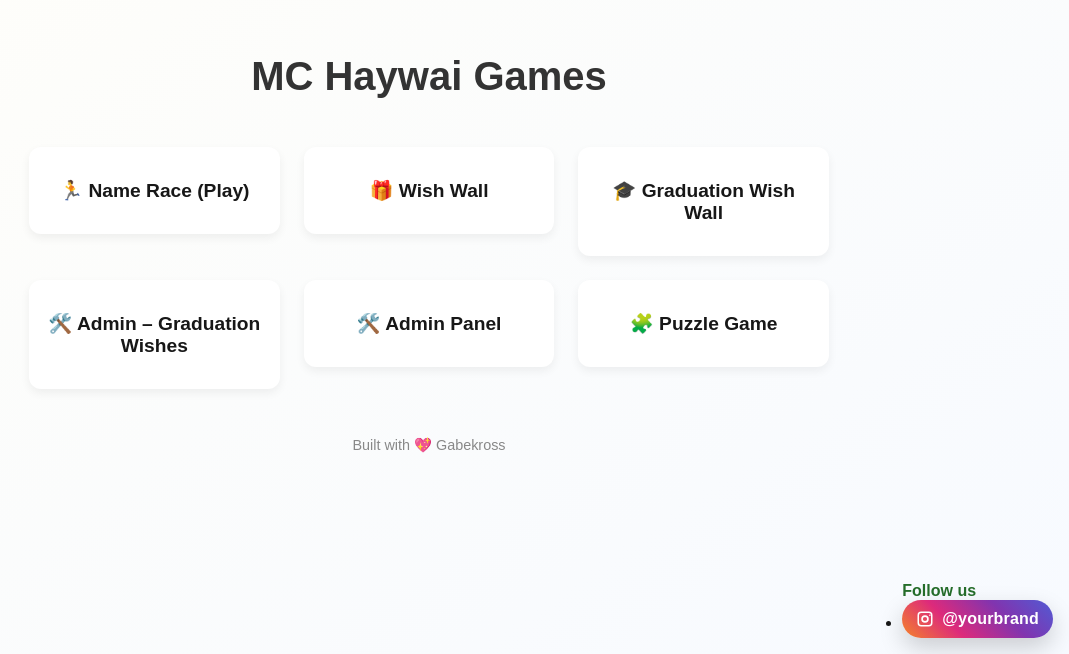
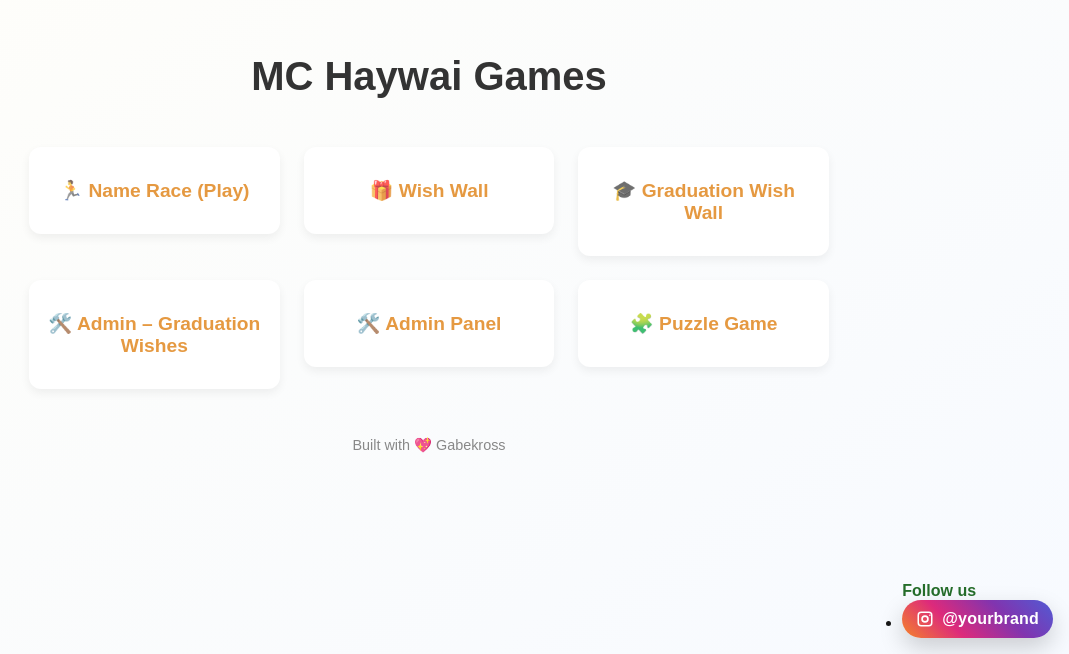
Before and after one commit to Gabekross/showergames, a Next.js app: page / in a window 1280 px wide. Shown: the part 146-800 px from the top of the page, without its empty margins (211-1280 px from the left). Built offline with nearby package versions, Linux system fonts and the light colour scheme.

Commit message:
Add color

```diff
--- a/src/styles/landingPage.scss
+++ b/src/styles/landingPage.scss
@@ -34,6 +34,7 @@
   font-size: 1.2rem;
   font-weight: 600;
   cursor: pointer;
+  color: #dd7907c3;
 
   &:hover {
     transform: translateY(-5px);
```
